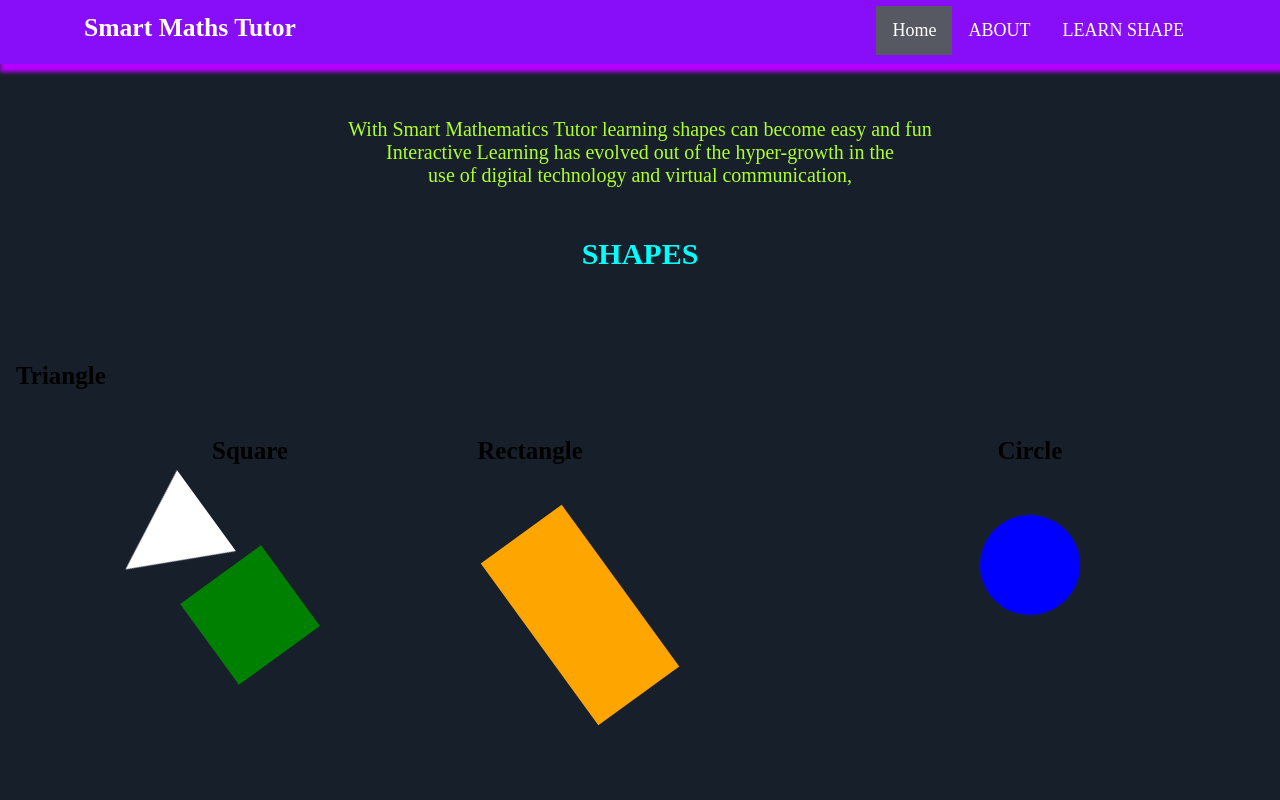
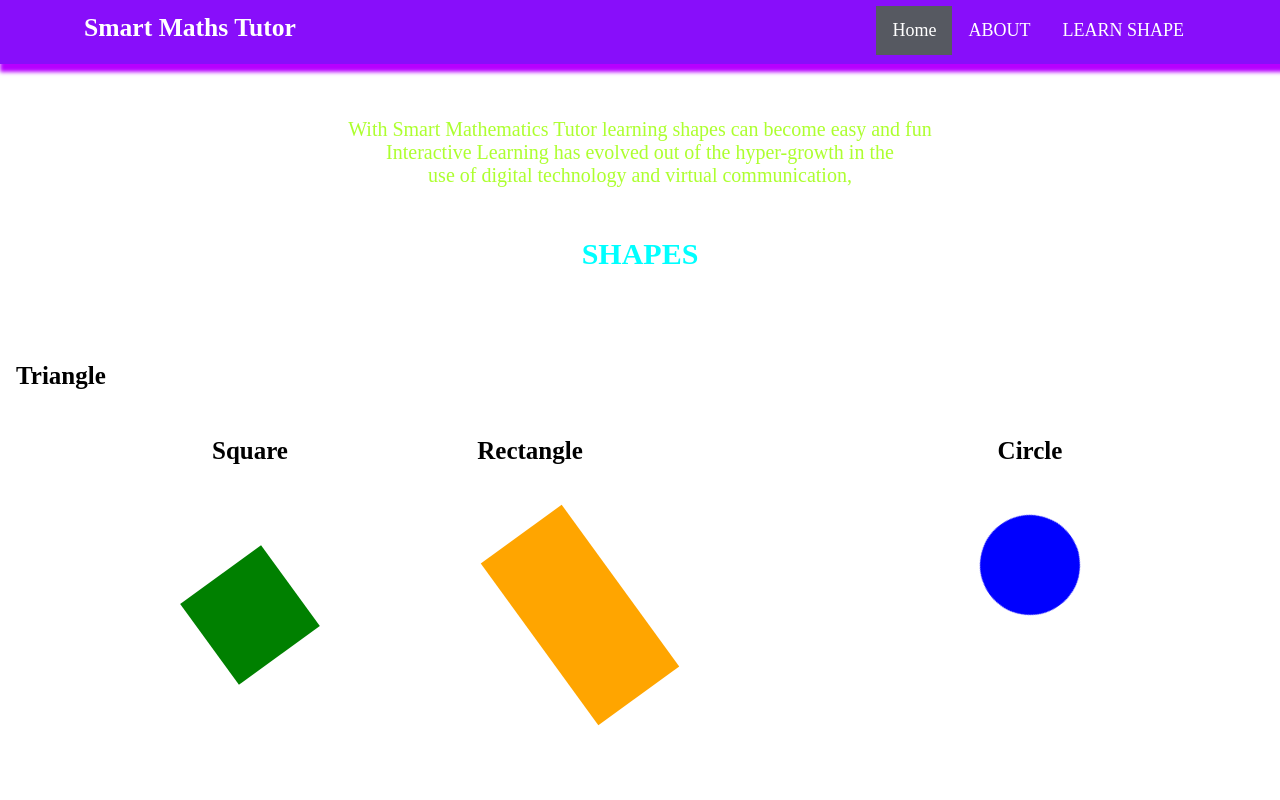
Before and after one commit to goheesheng/PentaAI, a Flask app: page / in a window 1280 px wide. Run offline with Flask 3, Linux system fonts and the light colour scheme.

Commit message:
Update CSS

```diff
--- a/Flask/templates/home1.html
+++ b/Flask/templates/home1.html
@@ -24,7 +24,7 @@
 }
 
 .text-center {
-  font-color = white;
+  font-color : white;
   font-size: 25px;
   padding-bottom: ;
 }
@@ -191,7 +191,7 @@
 }
 
 .active {
-  background-color: #717171;
+  background-color: #47fa00;
 }
 
 /* Fading animation */
@@ -223,7 +223,7 @@
     width: 100%;
     height: 100%;
     overflow: hidden;
-    background-color:#17202A;
+    background-color:#ffffff;
 }
 body{
     margin: 0;
```
Also changed, not shown: Flask/templates/intro.html (+5 -5 lines).
